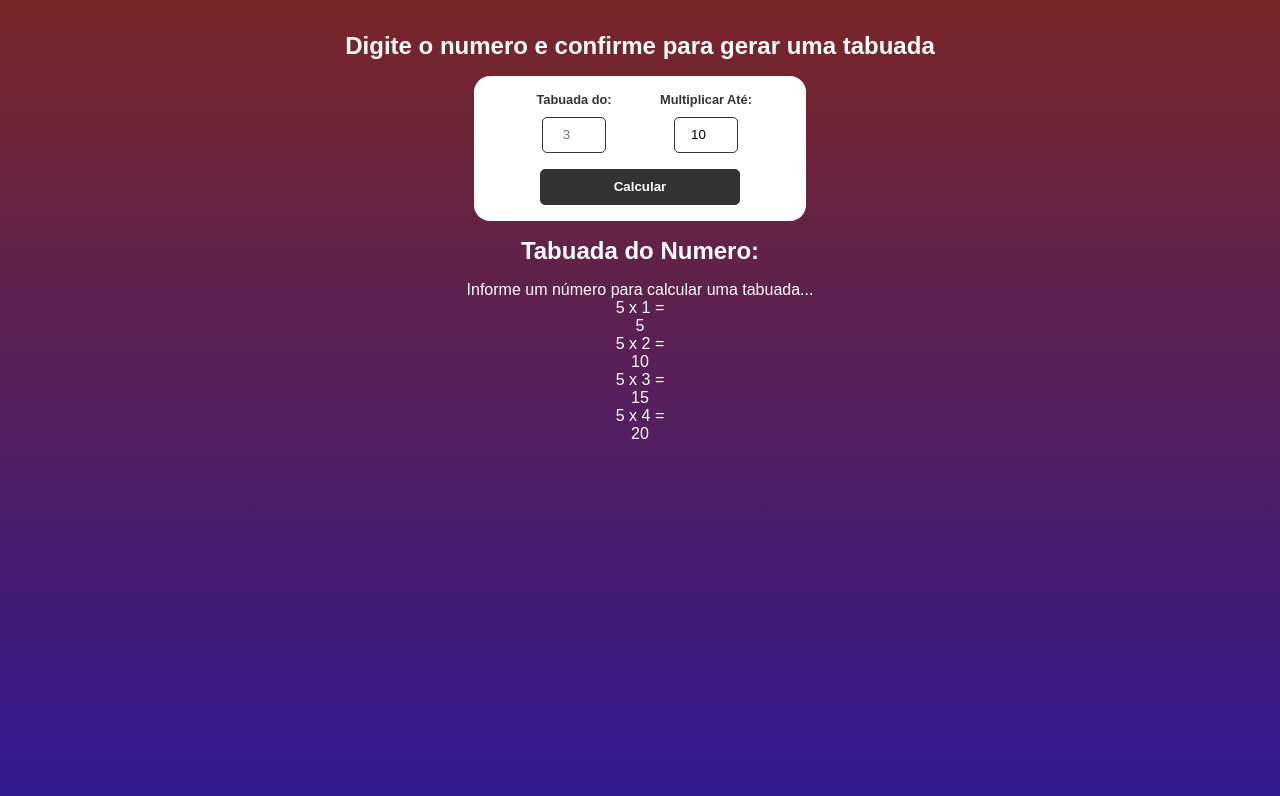
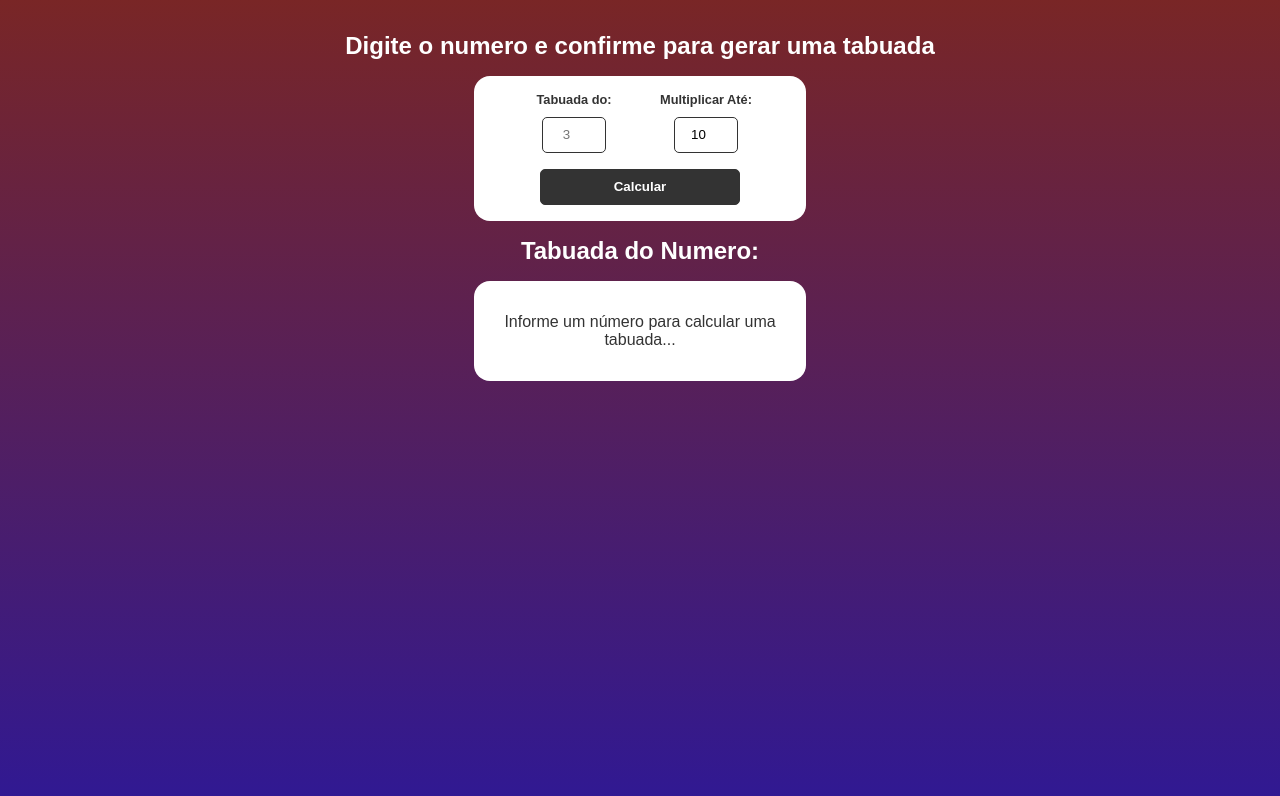
Before and after one commit to gstSenai/ProjetosCursoUdemy, a plain HTML site: page Tabuada/index.html in a window 1280 px wide. Drawn offline with Linux system fonts and the light colour scheme.

Commit message:
save25-10

```diff
--- a/Tabuada/css/styles.css
+++ b/Tabuada/css/styles.css
@@ -64,3 +64,32 @@ h2{
     cursor: pointer;
     font-weight: bold;
 }
+
+#multiplication-operations {
+    display: flex;
+    flex-direction: column;
+    align-items: center;
+    max-width: 300px;
+    margin: 1rem auto;
+    padding: 2rem 1rem;
+    background-color: #fff;
+    color: #333;
+    border-radius: 1rem;
+}
+
+#multiplication-operations .row{
+    display: flex;
+    justify-content: center;
+    border: 1px solid #ccc;
+    border-bottom: none ;
+    padding: 0.5rem;
+    width: 150px;
+}
+
+#multiplication-operations .row:last-child{
+    border-bottom: 1px solid #ccc;
+}
+
+#multiplication-operation .result{
+    margin-left: 0.4rem;
+}
--- a/Tabuada/index.html
+++ b/Tabuada/index.html
@@ -30,22 +30,7 @@
         <h2 id="multiplication-title">Tabuada do Numero: <span></span></h2>
         <div id="multiplication-operations">
             <p>Informe um número para calcular uma tabuada...</p>
-            <div class="row">
-                <div class="operation">5 x 1 =</div>
-                <div class="result">5</div>
-            </div>
-            <div class="row">
-                <div class="operation">5 x 2 =</div>
-                <div class="result">10</div>
-            </div>
-            <div class="row">
-                <div class="operation">5 x 3 =</div>
-                <div class="result">15</div>
-            </div>
-            <div class="row">
-                <div class="operation">5 x 4 =</div>
-                <div class="result">20</div>
-            </div>
+
         </div>
     </div>
 </body>
```
